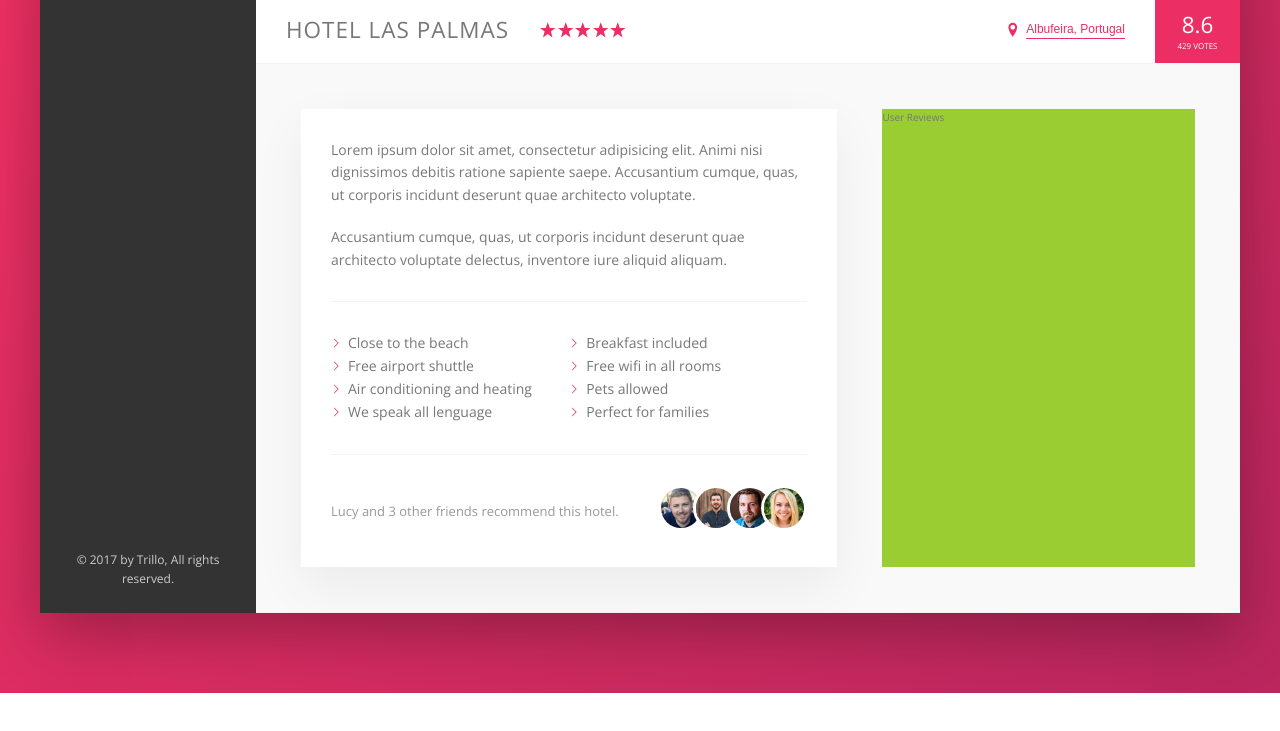
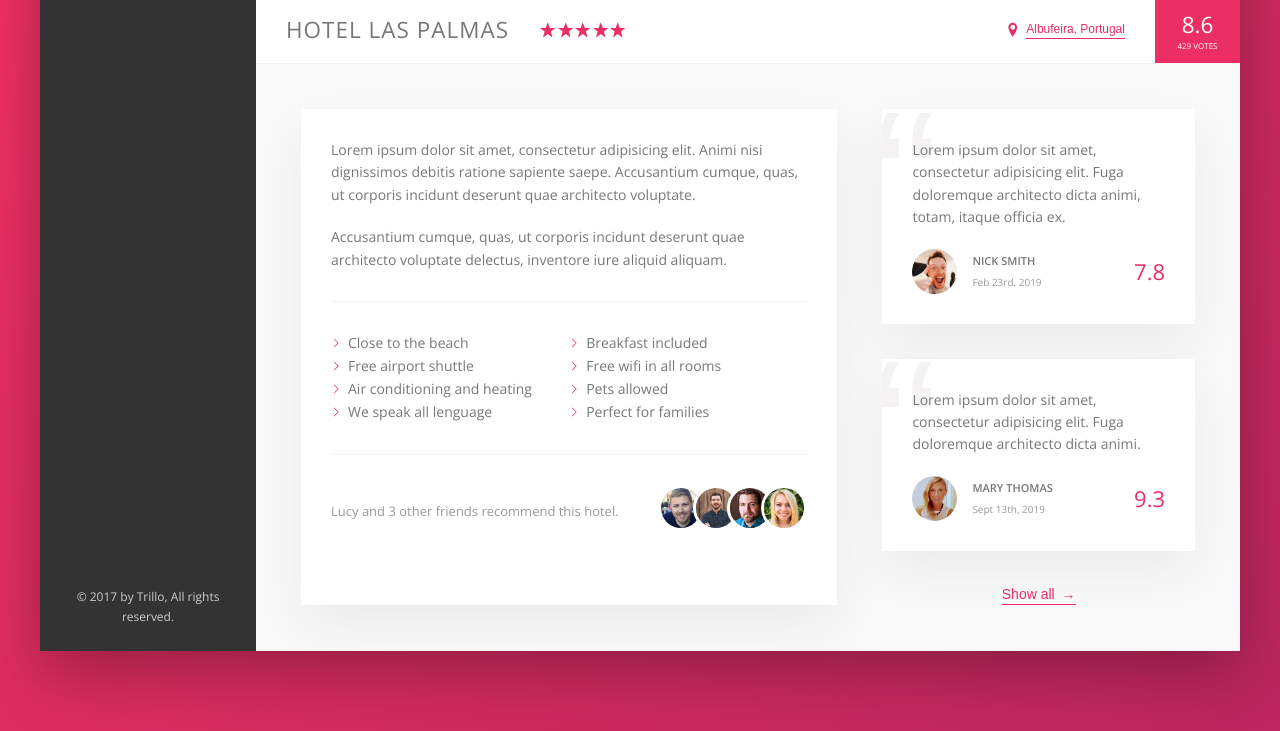
Before and after one commit to dayana-sog/curso-flex-box, a website: page index.html in a window 1280 px wide. Shown: the part 538-1269 px from the top of the page. Before the commit the page ends 1231 px from the top, so only its background shows below. Drawn offline with nearby package versions, Linux system fonts and the light colour scheme.

Commit message:
Building the User Description Section

```diff
--- a/index.html
+++ b/index.html
@@ -161,7 +161,33 @@
                             </div>
                         </div>
                         <div class="user-reviews">
-                            User Reviews
+                            <figure class="review">
+                                <blockquote class="review__text">
+                                    Lorem ipsum dolor sit amet, consectetur adipisicing elit. Fuga doloremque architecto dicta animi, totam, itaque officia ex.
+                                </blockquote>
+                                <figcaption class="review__user">
+                                    <img src="img/user-1.jpg" alt="User 1" class="review__photo">
+                                    <div class="review__user-box">
+                                        <p class="review__user-name">Nick Smith</p>
+                                        <p class="review__user-date">Feb 23rd, 2019</p>
+                                    </div>
+                                    <div class="review__rating">7.8</div>
+                                </figcaption>
+                            </figure>
+                            <figure class="review">
+                                <blockquote class="review__text">
+                                    Lorem ipsum dolor sit amet, consectetur adipisicing elit. Fuga doloremque architecto dicta animi.
+                                </blockquote>
+                                <figcaption class="review__user">
+                                    <img src="img/user-2.jpg" alt="User 1" class="review__photo">
+                                    <div class="review__user-box">
+                                        <p class="review__user-name">Mary Thomas</p>
+                                        <p class="review__user-date">Sept 13th, 2019</p>
+                                    </div>
+                                    <div class="review__rating">9.3</div>
+                                </figcaption>
+                            </figure>
+                            <button class="btn-inline">Show all <span>&rarr;</span></button>
                         </div>
                     </div>
                 </main>
--- a/sass/_components.scss
+++ b/sass/_components.scss
@@ -293,9 +293,20 @@
     cursor: pointer;
     transition: all .2s;
 
+    & span {
+        margin-left: 3px;
+        transition: margin-left .2s;
+    }
+
     &:hover {
         color: var(--color-grey-dark-1);
+
+        span {
+            margin-left: 8px;
+        }
     }
+
+
 
     &:focus {
         outline: none;
@@ -325,6 +336,7 @@
 
 ////////////////////////////////////
 //// PARAGRAPH
+
 .paragraph:not(:last-of-type) {
     margin-bottom: 2rem;
 }
@@ -332,6 +344,7 @@
 
 ////////////////////////////////////
 //// LIST
+
 .list {
     list-style: none;
     margin: 3rem 0;
@@ -394,3 +407,67 @@
         }
     }
 }
+
+////////////////////////////////////
+//// REVIEWS
+
+.review {
+    background-color: #fff;
+    box-shadow: var(--shadow-light);
+    padding: 3rem;
+    margin-bottom: 3.5rem;
+    position: relative;
+    overflow: hidden;
+
+    &__photo {
+        height: 4.5rem;
+        width: 4.5rem;
+        border-radius: 50%;
+        margin-right: 1.5rem;
+    }
+
+    &__text {
+        position: relative;
+        z-index: 200;
+    }
+
+    &__user {
+        display: flex;
+        align-items: center;
+        margin-top: 2rem;
+
+        &-box {
+            margin-right: auto;
+        }
+
+        &-name {
+            font-size: 1.1rem;
+            font-weight: 600;
+            text-transform: uppercase;
+            margin-bottom: .4rem;
+        }
+
+        &-date {
+            color: var(--color-grey-dark-3);
+            font-size: 1rem;
+        }
+    }
+
+    &__rating {
+        color: var(--color-primary);
+        font-size: 2.2rem;
+        font-weight: 300;
+    }
+
+    &::before {
+        content: "\201C";
+        position: absolute;
+        top: -2.75rem;
+        left: -1rem;
+        line-height: 1;
+        font-size: 20rem;
+        color: var(--color-grey-light-2);
+        font-family: sans-serif;
+        z-index: 1;
+    }
+}
--- a/sass/_layout.scss
+++ b/sass/_layout.scss
@@ -37,6 +37,7 @@
 }
 
 .detail {
+    font-size: 1.4rem;
     display: flex;
     padding: 4.5rem;
     background-color: var(--color-grey-light-1);
@@ -44,7 +45,6 @@
 }
 
 .description {
-    font-size: 1.4rem;
     background-color: #fff;
     box-shadow: var(--shadow-light);
     padding: 3rem;
@@ -53,6 +53,9 @@
 }
 
 .user-reviews {
-    background-color: yellowgreen;
     flex: 1;
+
+    display: flex;
+    flex-direction: column;
+    align-items: center;
 }
```
Also changed, not shown: css/style.css.
